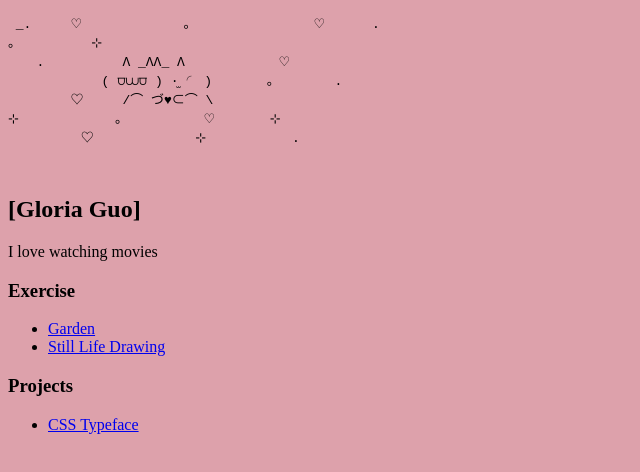
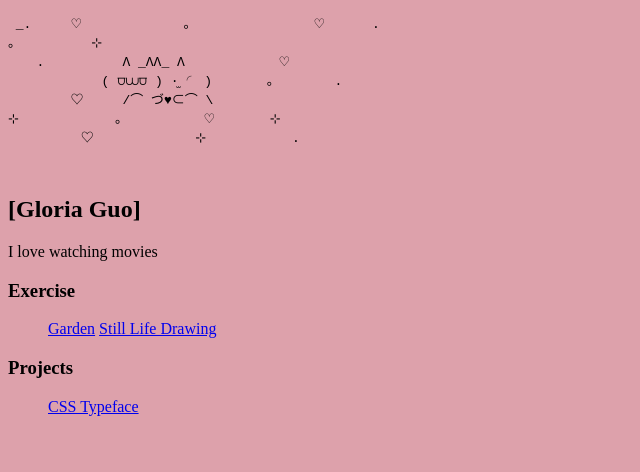
Before and after one commit to GGW1011/-Gloria-Guo-interactive-studio, a plain HTML site: page index.html in a window 1280 px wide. Shown: the whole page, without its empty margins (0-640 px from the left). Drawn offline with Linux system fonts and the light colour scheme.

Commit message:
Add files via upload

```diff
--- a/index.html
+++ b/index.html
@@ -29,16 +29,16 @@
     <div id="exercises">
   <h3>Exercise</h3>
   <ul>
-    <li><a href="garden.html">Garden</a></li>
-    <li><a href="stilllifedrawing.html">Still Life Drawing</a></li>
+    <a href="garden.html">Garden</a>
+    <a href="stilllifedrawing.html">Still Life Drawing</a>
+
   </ul>
 </div>
 
 <div id="projects">
   <h3>Projects</h3>
   <ul>
-    <li><a href="20261008_gloria-css-typeface/">CSS Typeface</a></li>
-  </ul>
+   <a href="CSS%20Typeface.html">CSS Typeface</a>
 </div>
 
   </section>
```
